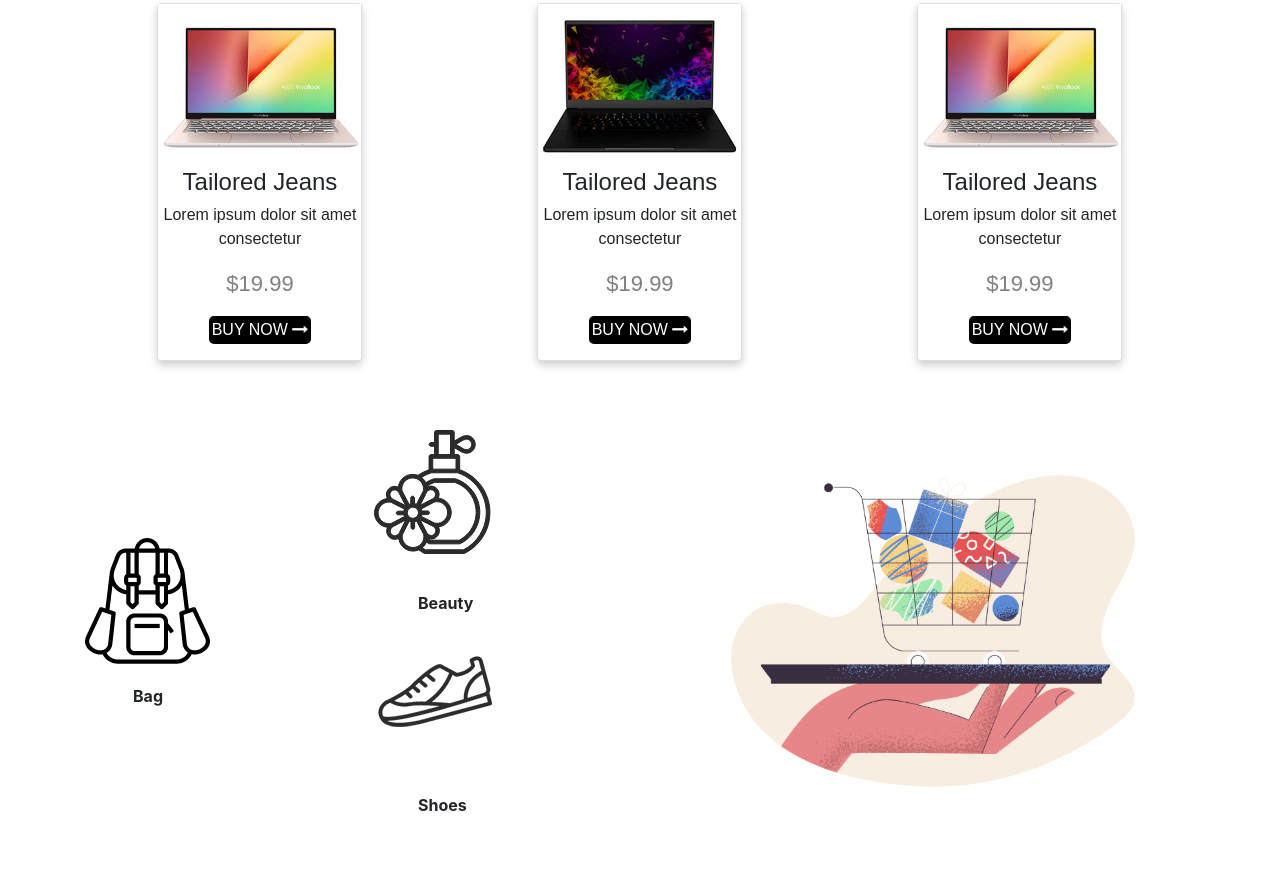
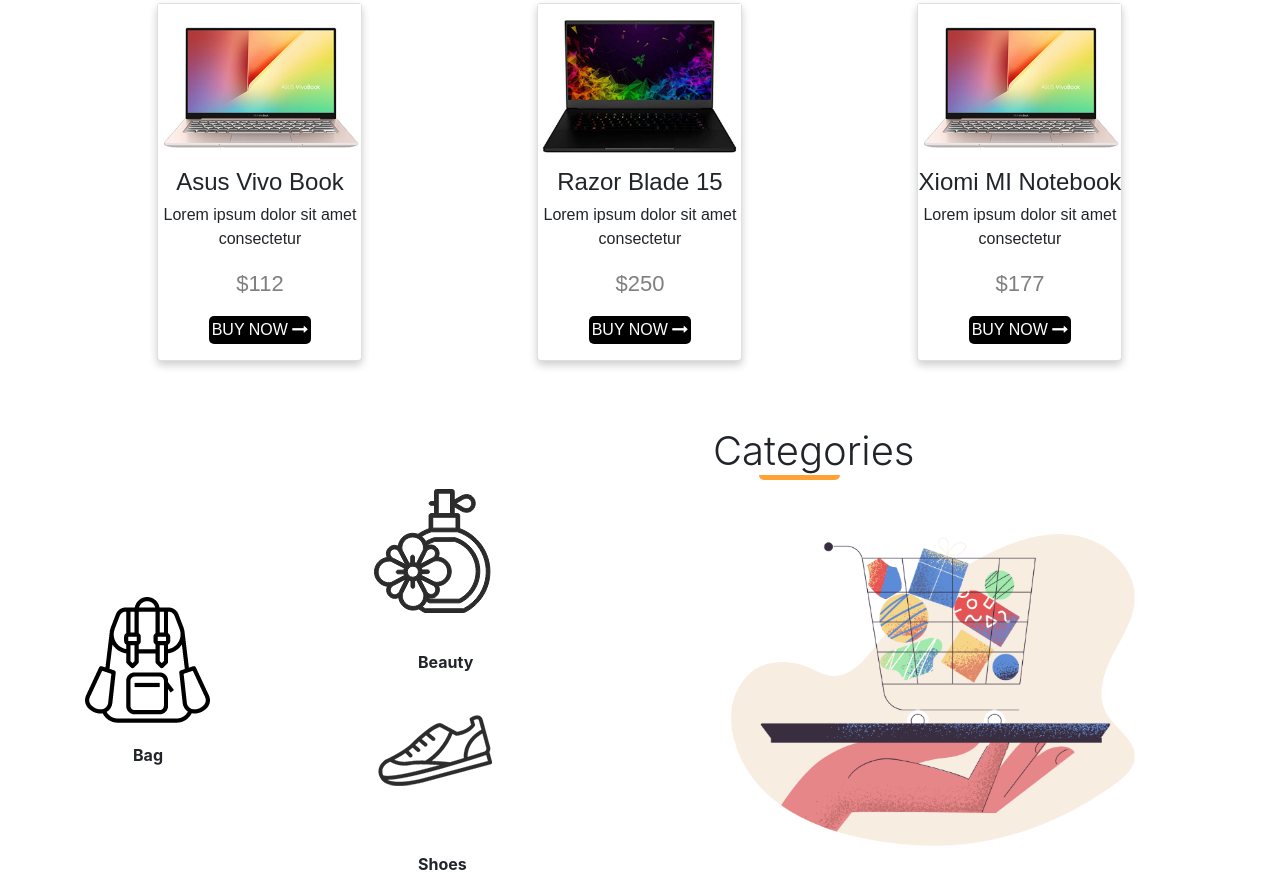
Before and after one commit to webshakil/Hot-Gadgets-Ecommerce, a plain HTML site: page index.html in a window 1280 px wide. Shown: the part 1589-2481 px from the top of the page. Before the commit the page ends 2422 px from the top, so only its background shows below. Drawn offline with Linux system fonts and the light colour scheme.

Commit message:
finally done

```diff
--- a/css/style.css
+++ b/css/style.css
@@ -32,6 +32,7 @@
   position: relative;
   top: -39px;
   right: 273px;
+  color: #ffa008;
 }
 
 .card {
@@ -78,6 +79,27 @@
   padding-top: 20px;
 }
 
+.last h1 {
+  font-weight: 300;
+  display: inline-block;
+  padding-bottom: 7px;
+
+  width: 182px;
+  position: relative;
+  left: 713px;
+}
+.last h1:before {
+  content: '';
+  position: absolute;
+  width: 45%;
+  height: 1px;
+  bottom: 0;
+  left: 25%;
+  border-bottom: 5px solid #ffa133;
+  border-radius: 5px;
+  padding-top: 5px;
+}
+
 #home-section {
   background: url('../img/home.jpg') no-repeat;
   min-height: 700px;
--- a/index.html
+++ b/index.html
@@ -29,13 +29,13 @@
                 <a href="#home" class="nav-link">Home</a>
               </li>
               <li class="nav-item">
-                <a href="#explore-head-section" class="nav-link">Explore</a>
+                <a href="#explore-head-section" class="nav-link">Product</a>
               </li>
               <li class="nav-item">
-                <a href="#create-head-section" class="nav-link">Create</a>
+                <a href="#create-head-section" class="nav-link">About Us</a>
               </li>
               <li class="nav-item">
-                <a href="#share-head-section" class="nav-link">Share</a>
+                <a href="#share-head-section" class="nav-link">Contact Us</a>
               </li>
             </ul>
           </div>
@@ -75,9 +75,9 @@
           <div class="col-md-4">
             <div class="card">
               <img src="img/phone-1.png"Denim Jeans" style="width:100%" />
-              <h4>Tailored Jeans</h4>
+              <h4>iPhone 11 Pro</h4>
               <p>Lorem ipsum dolor sit amet consectetur</p>
-              <p class="price">$19.99</p>
+              <p class="price">$999</p>
 
               <p>
                 <button class="bttn">
@@ -89,9 +89,9 @@
           <div class="col-md-4">
             <div class="card">
               <img src="img/phone-2.png" alt="Denim Jeans" style="width:100%" />
-              <h4>Tailored Jeans</h4>
+              <h4>Samsang Glaxy</h4>
               <p>Lorem ipsum dolor sit amet consectetur</p>
-              <p class="price">$19.99</p>
+              <p class="price">$875</p>
 
               <p>
                 <button class="bttn">
@@ -103,9 +103,9 @@
           <div class="col-md-4">
             <div class="card">
               <img src="img/phone-3.png" alt="Denim Jeans" style="width:100%" />
-              <h4>Tailored Jeans</h4>
+              <h4>Vivo V7 Pro</h4>
               <p>Lorem ipsum dolor sit amet consectetur</p>
-              <p class="price">$19.99</p>
+              <p class="price">$786</p>
 
               <p>
                 <button class="bttn">
@@ -129,9 +129,9 @@
           <div class="col-md-4">
             <div class="card">
               <img src="img/product-1.png"Denim Jeans" style="width:100%" />
-              <h4>Tailored Jeans</h4>
+              <h4>Asus Vivo Book</h4>
               <p>Lorem ipsum dolor sit amet consectetur</p>
-              <p class="price">$19.99</p>
+              <p class="price">$112</p>
 
               <p>
                 <button class="bttn">
@@ -147,9 +147,9 @@
                 alt="Denim Jeans"
                 style="width:100%"
               />
-              <h4>Tailored Jeans</h4>
+              <h4>Razor Blade 15</h4>
               <p>Lorem ipsum dolor sit amet consectetur</p>
-              <p class="price">$19.99</p>
+              <p class="price">$250</p>
 
               <p>
                 <button class="bttn">
@@ -165,9 +165,9 @@
                 alt="Denim Jeans"
                 style="width:100%"
               />
-              <h4>Tailored Jeans</h4>
+              <h4>Xiomi MI Notebook</h4>
               <p>Lorem ipsum dolor sit amet consectetur</p>
-              <p class="price">$19.99</p>
+              <p class="price">$177</p>
 
               <p>
                 <button class="bttn">
@@ -181,19 +181,26 @@
     </div>
 
     <div class="last">
+      <h1>Categories</h1>
+
       <div class="container">
         <div class="row">
-          <div class="col-md-3 col-sm-4 align-self-center">
+          <div class="col-md-6">
+            <div class="row">
+              <div class="col-md-6  align-self-center">
                 <img src="img/bag.png" alt="" />
                 <p class="bag">Bag</p>
               </div>
-          <div class="col-md-3 col-sm-4 align-self-center">
+
+              <div class="col-md-6  align-self-center">
                 <p><img src="img/perfume.png" alt="" /></p>
                 <p class="beauty">Beauty</p>
                 <p><img src="img/shoe.png" alt="" /></p>
                 <p class="shoes">Shoes</p>
               </div>
-          <div class="col-md-6 col-sm-4">
+            </div>
+          </div>
+          <div class="col-md-6 ">
             <img class="pale" src="img/pale-order.png" alt="" />
           </div>
         </div>
--- a/responsive.css
+++ b/responsive.css
@@ -1,14 +1,14 @@
 /*Small devices (Landscape Phone)*/
 @media (min-width: 576px) {
   .pale {
-    width: 143%;
+    width: 50%;
   }
 }
 
 /*Medium devices (Tablet)*/
 @media (min-width: 768px) {
   .pale {
-    width: 80%;
+    width: 120%;
   }
 }
 
@@ -30,6 +30,9 @@
 
 /*Extra small devices (portrait phone)*/
 @media (max-width: 575px) {
+  .pale {
+    width: 50%;
+  }
 }
 /*small devices (Landscape phone)*/
 @media (max-width: 767px) {
```
Lines whose indentation alone changed are shown as unchanged.
